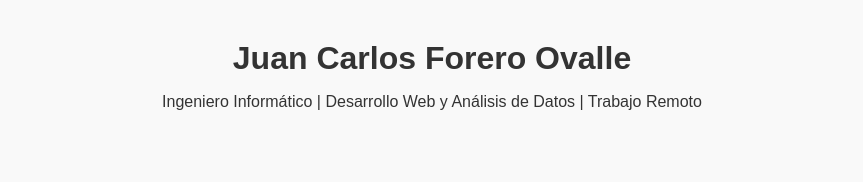
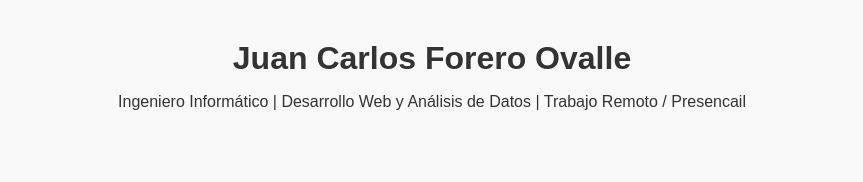
Before and after one commit to juank19859/mi-portafolio, a plain HTML site: page index.html in a window 1280 px wide. Shown: the top 182 px of the page, without its empty margins (208-1071 px from the left). Drawn offline with Linux system fonts and the light colour scheme.

Commit message:
Update index.html

```diff
--- a/index.html
+++ b/index.html
@@ -44,7 +44,7 @@
 <body>
     <header>
         <h1>Juan Carlos Forero Ovalle</h1>
-        <p>Ingeniero Informático | Desarrollo Web y Análisis de Datos | Trabajo Remoto</p>
+        <p>Ingeniero Informático | Desarrollo Web y Análisis de Datos | Trabajo Remoto / Presencail</p>
         <img />
     </header>
 
```
